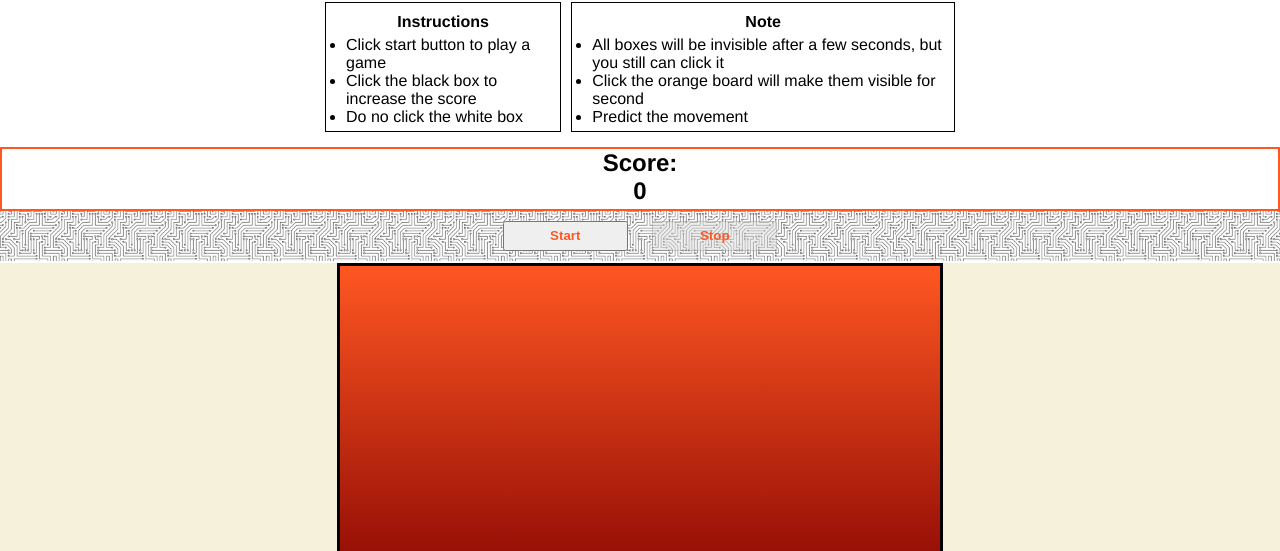
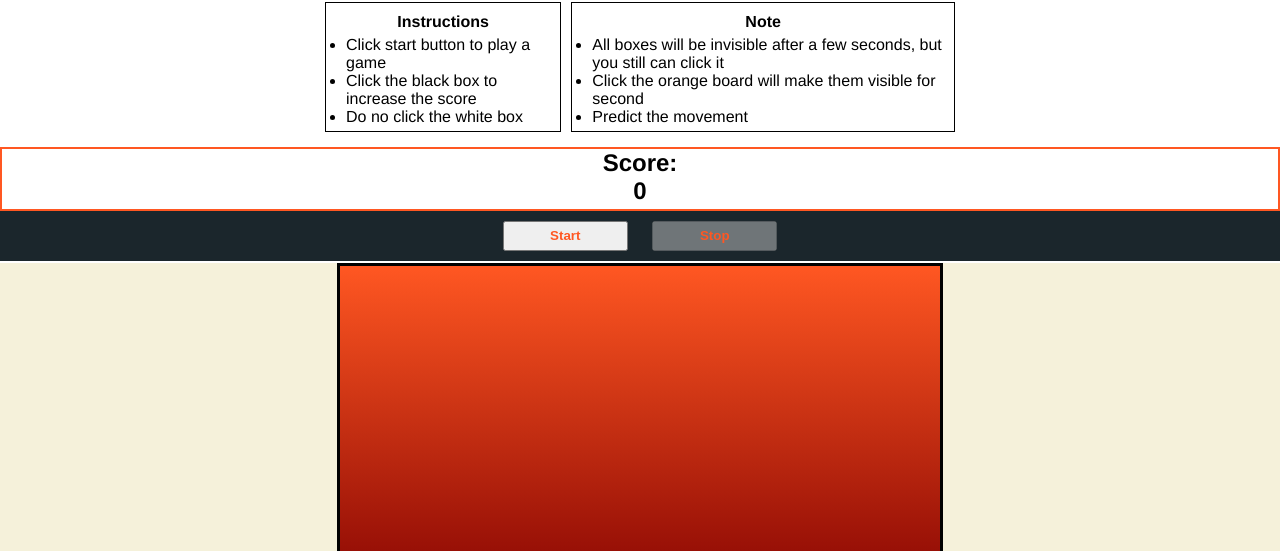
Before and after one commit to Fernandofernando99/final_project_phase_0, a plain HTML site: page index.html in a window 1280 px wide. Shown: the part 249-800 px from the top of the page. Drawn offline with Linux system fonts and the light colour scheme.

Commit message:
update-background

```diff
--- a/style.css
+++ b/style.css
@@ -100,8 +100,6 @@ button {
 
 .btn-container {
   text-align: center;
-  background-image: url("/img/pcb.png");
-  background-repeat: repeat;
-  background-size: 35%;
   margin-bottom: 2px;
+  background-color: #1b262c;
 }
```
Also changed, not shown: img/pcb.png (deleted).
